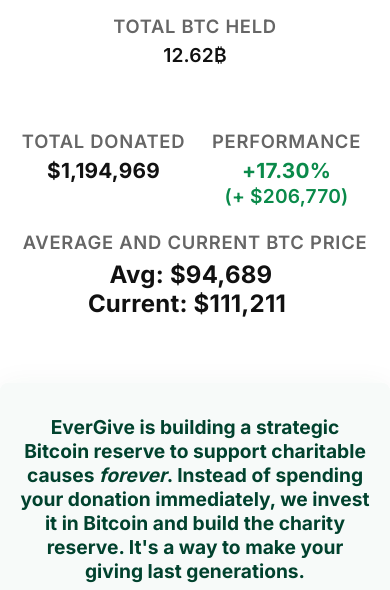
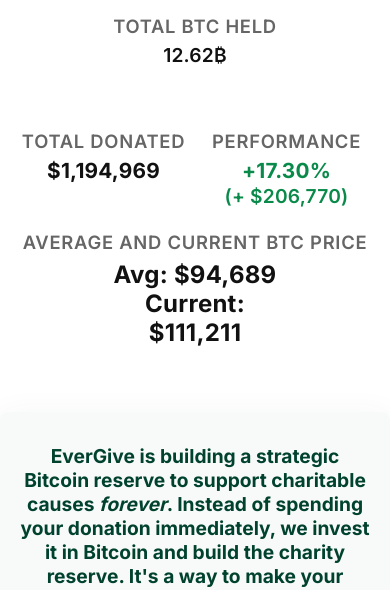
Before and after one commit to givetree/evergive-btc-dashboard-new, a plain HTML site: page index.html in a window 390 px wide. Shown: the part 249-839 px from the top of the page. Drawn offline with Linux system fonts and the light colour scheme; no server answers.

Commit message:
Mobile: Avg and Current BTC price now on separate lines and center aligned

```diff
--- a/style.css
+++ b/style.css
@@ -399,6 +399,17 @@ body {
         text-align: center !important;
         order: 2 !important;
     }
+    .metric-mobile-full .metric-value-secondary {
+        display: flex;
+        flex-direction: column;
+        align-items: center;
+        justify-content: center;
+        text-align: center;
+    }
+    .metric-mobile-full .metric-value-secondary span {
+        display: block;
+        margin: 0;
+    }
 }
 @media (max-width: 600px) {
     .dashboard-hero, .transactions-section, .evergive-mission { max-width: 100%; border-radius: 0.5rem; }
```
